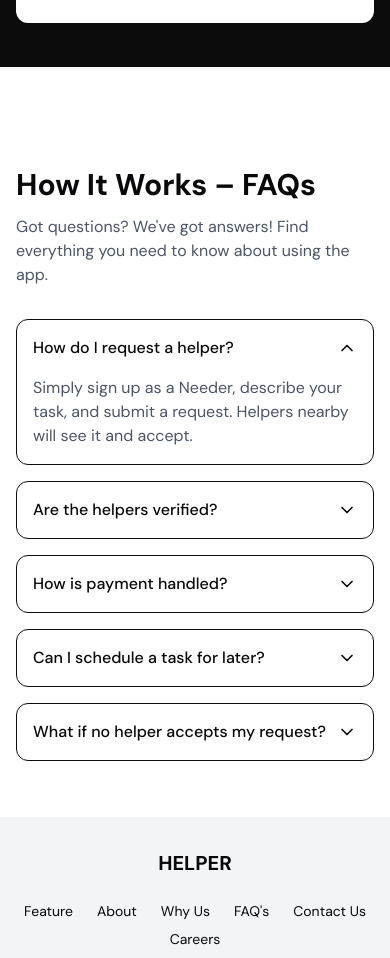
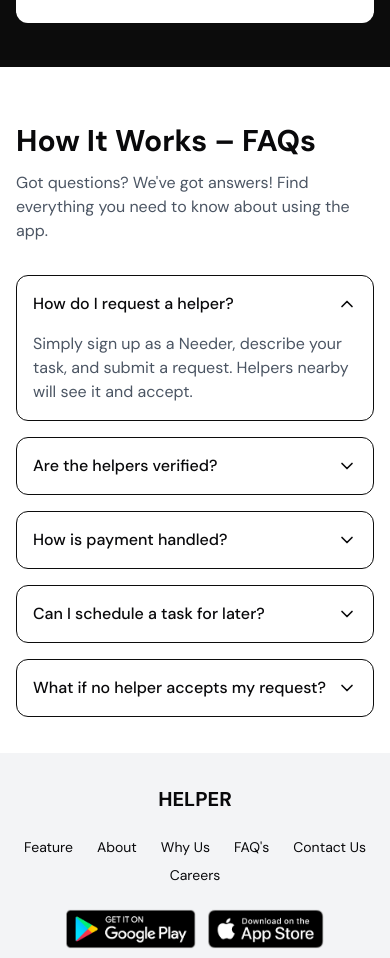
Before and after one commit to MehediMehad/horphe_ovono, a Next.js app: page / in a window 390 px wide. Shown: the part 4560-5518 px from the top of the page. Built offline with nearby package versions, Linux system fonts and the light colour scheme.

Commit message:
FAQSection

```diff
--- a/src/components/modules/CommonLayout/Contact/LandingPage/FAQSection.tsx
+++ b/src/components/modules/CommonLayout/Contact/LandingPage/FAQSection.tsx
@@ -44,8 +44,8 @@ export default function FAQSection() {
   }
 
   return (
-    <section id="faqs" className="w-full mt-[100px] mb-14 bg-white">
-      <div className="max-w-[1200px] md:h-[550px] mx-auto">
+    <section id="faqs" className="w-full mt-14 md:mt-[100px] md:mb-14 mb-10 bg-white">
+      <div className="max-w-[1200px] h-[590px] md:h-[550px] mx-auto">
         <div className="grid md:grid-cols-12 gap-8 px-4 md:px-4 lg:px-0">
           {/* Left column - Title */}
           <div className="md:col-span-5">
```
